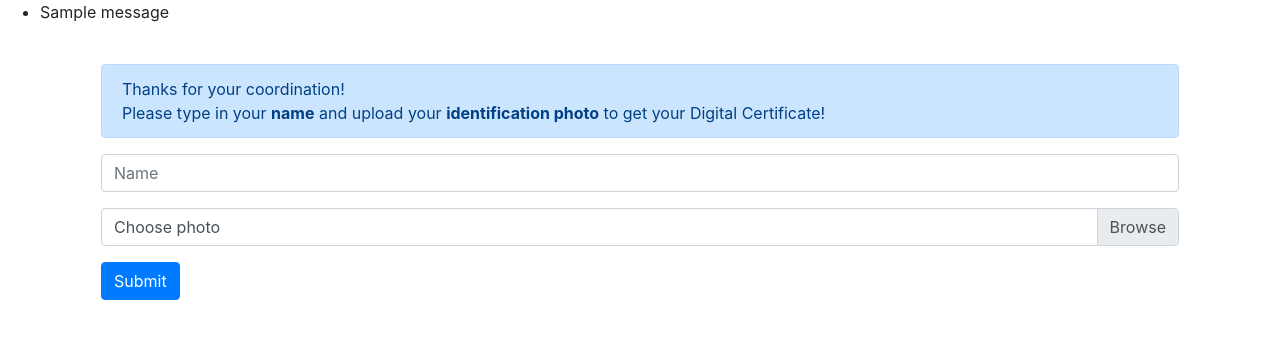
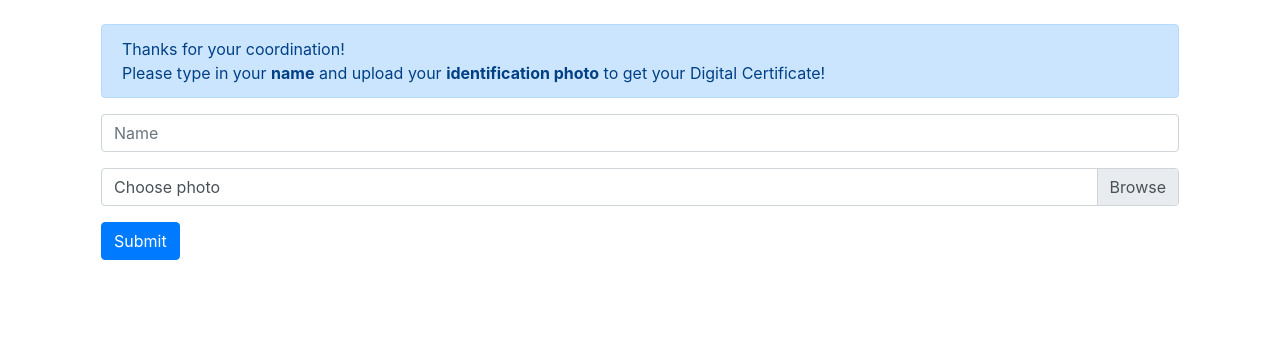
Before and after one commit to ness001/PullingOurWeight, a Flask app: page /cert in a window 1280 px wide. Shown: the top 339 px of the page. Run offline with Flask 2, Linux system fonts and the light colour scheme; one stand-in notice (Sample message) is shown; some libraries are stand-ins or nearby versions.

Commit message:
Update certification.html

```diff
--- a/templates/certification.html
+++ b/templates/certification.html
@@ -21,15 +21,15 @@
 
 <body>
 
-{% with messages = get_flashed_messages() %}
-  {% if messages %}
-    <ul class=flashes>
-    {% for message in messages %}
-      <li>{{ message }}</li>
-    {% endfor %}
-    </ul>
-  {% endif %}
-{% endwith %}
+<!--{% with messages = get_flashed_messages() %}-->
+  <!--{% if messages %}-->
+    <!--<ul class=flashes>-->
+    <!--{% for message in messages %}-->
+      <!--<li>{{ message }}</li>-->
+    <!--{% endfor %}-->
+    <!--</ul>-->
+  <!--{% endif %}-->
+<!--{% endwith %}-->
 
 <div class="container">
     <div class="pl-3 pr-3 pt-4">
```
